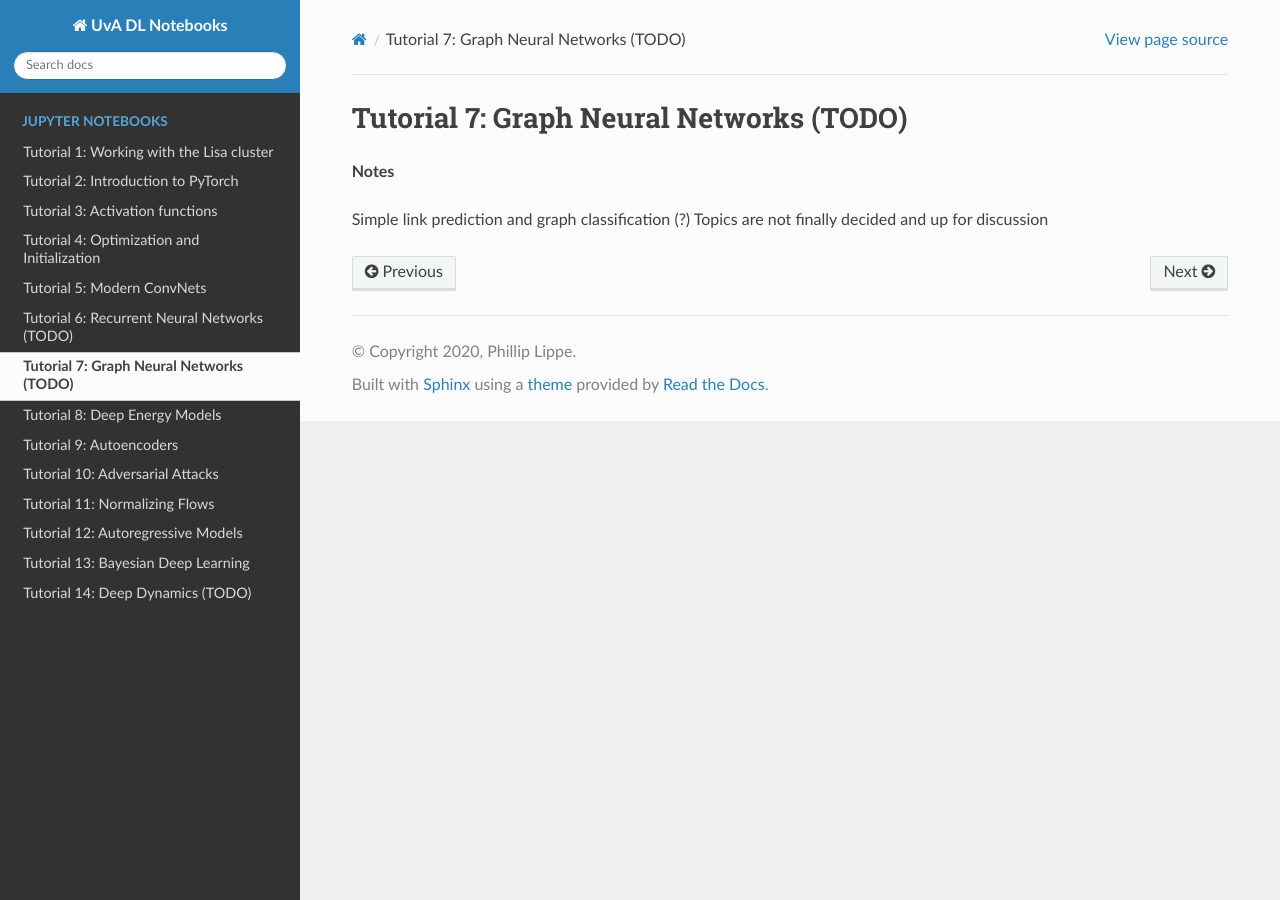
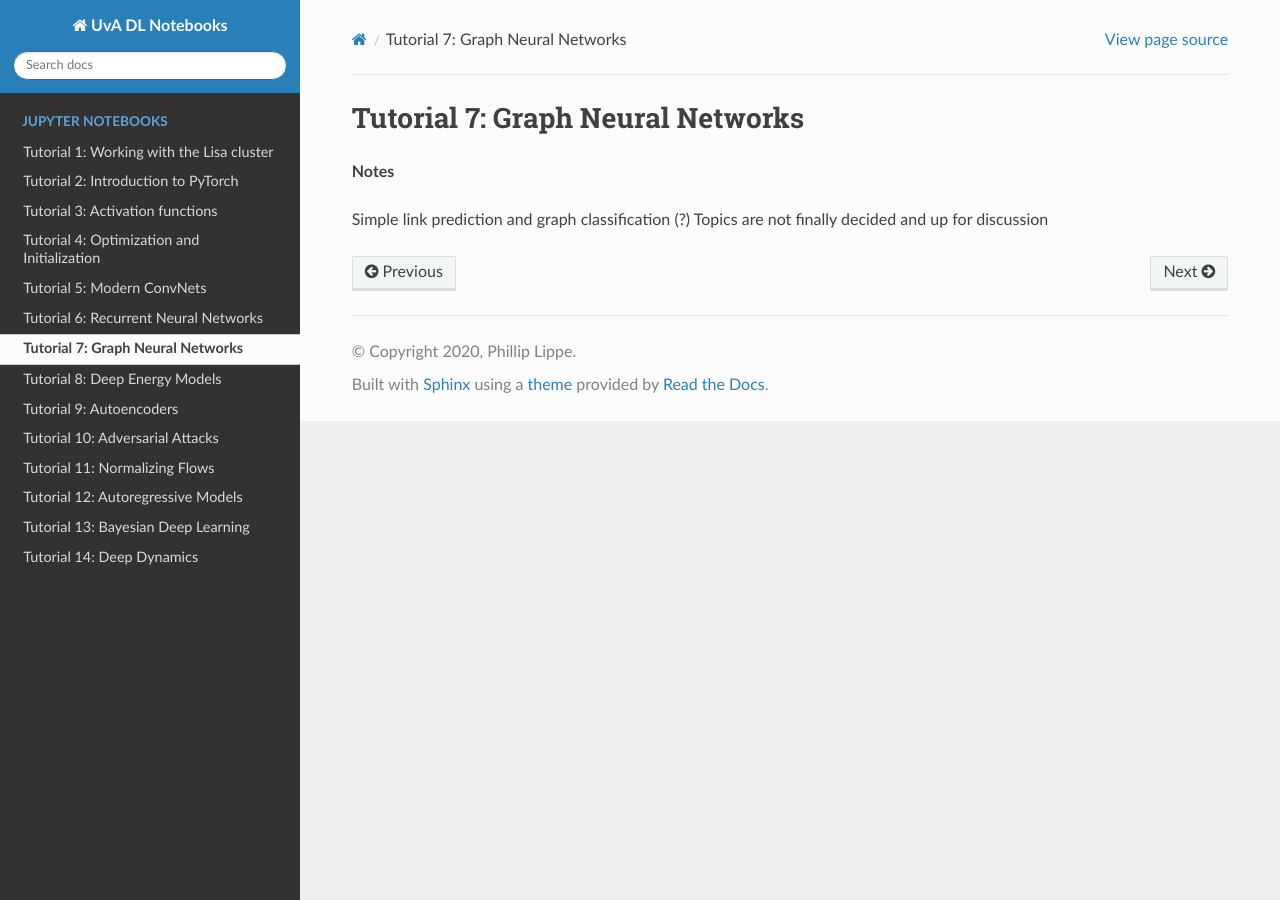
Before and after one commit to phlippe/uvadlc_notebooks, a Sphinx documentation site: the page built from docs/tutorial7.rst, in a window 1280 px wide. Built offline with Sphinx 7.4.7 and the Read the Docs theme 2.0.0, drawn with Linux system fonts in a browser that asks for light colours; pages that are not in the unit, such as notebooks, are missing from menus.

Commit message:
Updating rst files

```diff
--- a/docs/index.rst
+++ b/docs/index.rst
@@ -68,6 +68,7 @@ Current progress
 
 - Tutorial 3.1: Activation functions
 - Tutorial 4.1: Optimization and Initialization (conclusion and last part)
+- Tutorial 5.1: Inception, ResNet and DenseNet
 - Tutorial 9.1: Autoencoders
 - Tutorial 11.2: Normalizing Flows on image modeling
 - Tutorial 12.1: Autoregressive Image Modeling (code needs commenting)
@@ -75,7 +76,6 @@ Current progress
 **Tutorials in work**
 
 - Tutorial 1.1: Working with the Lisa cluster
-- Tutorial 5.1: Inception, ResNet and DenseNet
 - Tutorial 8.1: Deep Energy Models (coding + experiments + commenting)
 - Tutorial 10.1: Adversarial attacks (draw story and commenting)
 - Tutorial 13.1: Bayesian Deep Learning (Christina)
--- a/docs/tutorial14.rst
+++ b/docs/tutorial14.rst
@@ -1,6 +1,6 @@
-*********************************
-Tutorial 14: Deep Dynamics (TODO)
-*********************************
+**************************
+Tutorial 14: Deep Dynamics
+**************************
 
 **Notes**
 
--- a/docs/tutorial7.rst
+++ b/docs/tutorial7.rst
@@ -1,11 +1,7 @@
-****************************************
-Tutorial 7: Graph Neural Networks (TODO)
-****************************************
+*********************************
+Tutorial 7: Graph Neural Networks
+*********************************
 
 **Notes**
 
 Simple link prediction and graph classification (?) Topics are not finally decided and up for discussion
-
-.. toctree::
-	:caption: Notebooks
-	:maxdepth: 2
```
Also changed, not shown: docs/tutorial6.rst (+3 -7 lines).
